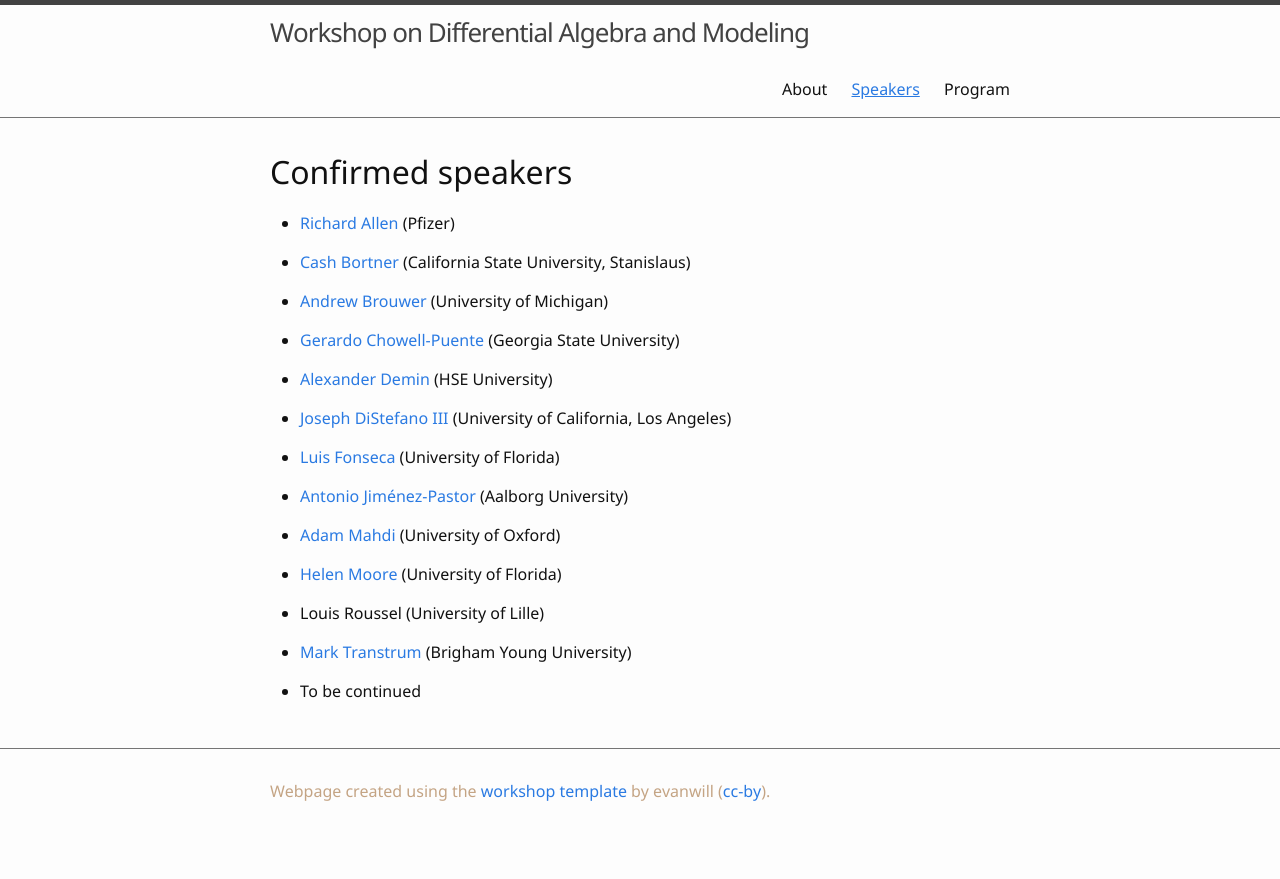
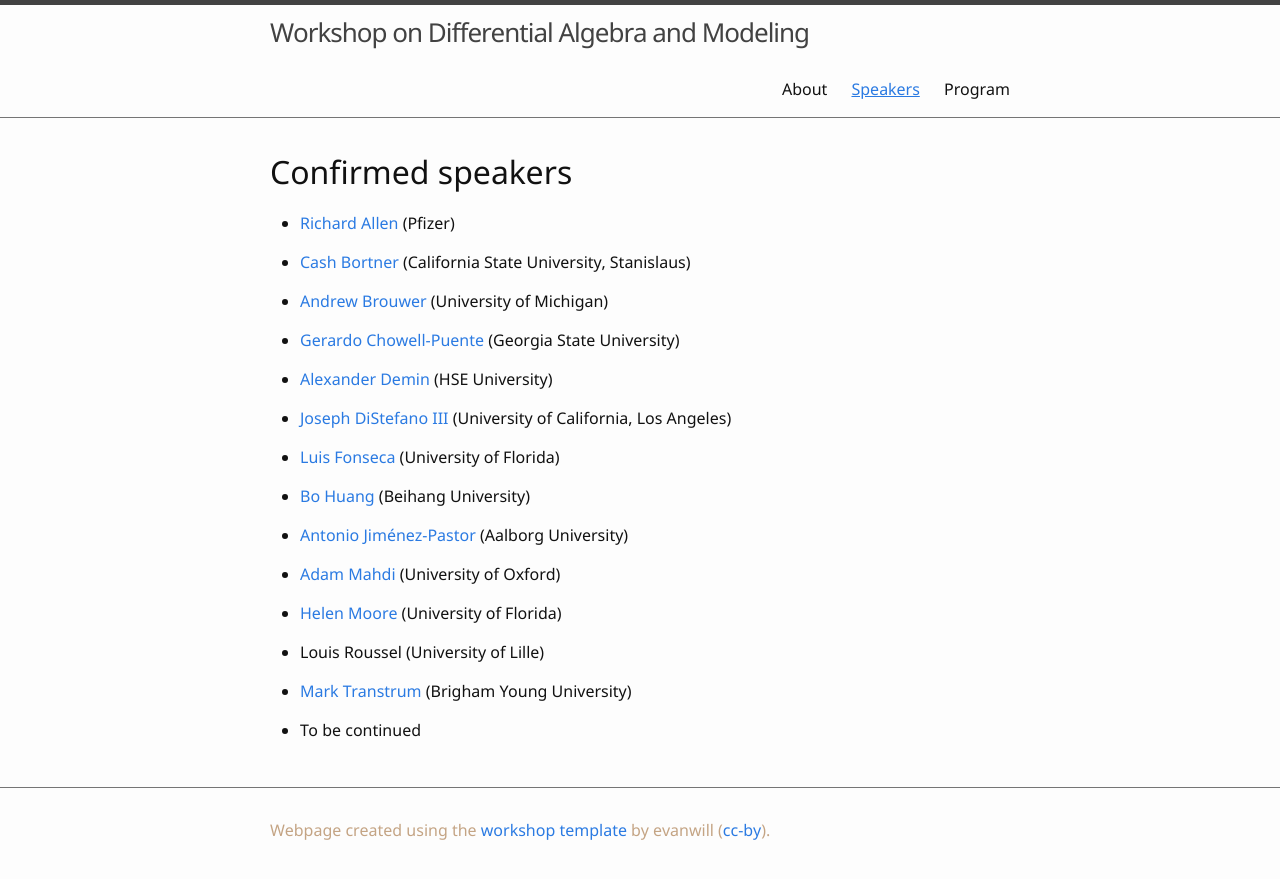
Before and after one commit to diffalg-modeling/diffalg-modeling, a Jekyll site: the page built from participants.md, in a window 1280 px wide. Shown: the top 879 px of the page. Built offline with Jekyll 4.4.1, drawn with Linux system fonts in a browser that asks for light colours.

Commit message:
Update participants.md

```diff
--- a/participants.md
+++ b/participants.md
@@ -19,6 +19,8 @@ nav: true
 
 * [Luis Fonseca](https://epi.ufl.edu/profile/fonseca-luis/) (University of Florida)
 
+* [Bo Huang](https://scholar.google.com/citations?user=3k2oS1YAAAAJ&hl=zh-CN) (Beihang University)
+
 * [Antonio Jiménez-Pastor](https://homes.cs.aau.dk/~ajpa/) (Aalborg University)
 
 * [Adam Mahdi](https://www.oii.ox.ac.uk/people/profiles/adam-mahdi/) (University of Oxford)
```
